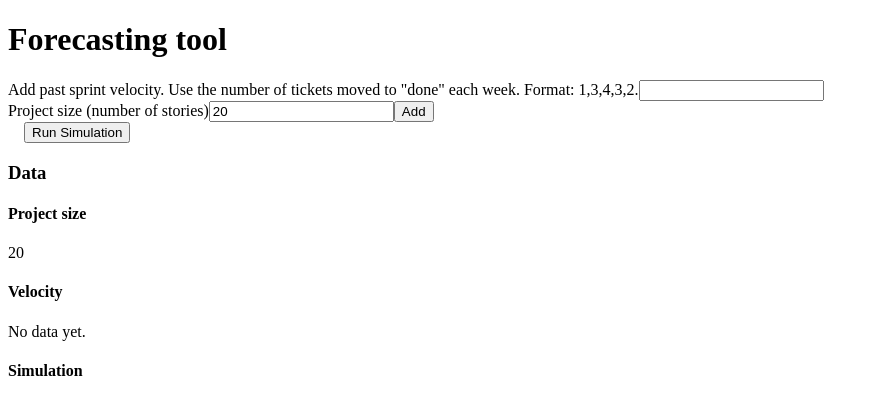
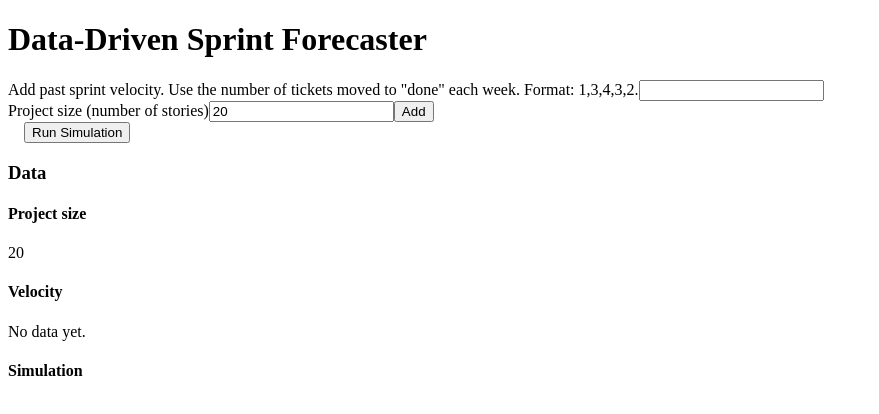
Before and after one commit to ZakLaughton/monte-carlo-forecaster, a React (Vite) app: page / in a window 1280 px wide. Shown: the top 414 px of the page, without its empty margins (0-879 px from the left). Built offline with nearby package versions, Linux system fonts and the light colour scheme.

Commit message:
rename app

```diff
--- a/index.html
+++ b/index.html
@@ -4,7 +4,7 @@
     <meta charset="UTF-8" />
     <link rel="icon" type="image/svg+xml" href="/vite.svg" />
     <meta name="viewport" content="width=device-width, initial-scale=1.0" />
-    <title>forecasting-app</title>
+    <title>monte-carlo-forecaster</title>
   </head>
   <body>
     <div id="root"></div>
--- a/package.json
+++ b/package.json
@@ -1,5 +1,5 @@
 {
-  "name": "forecasting-app",
+  "name": "monte-carlo-forecaster",
   "private": true,
   "version": "0.0.0",
   "type": "module",
--- a/src/App.tsx
+++ b/src/App.tsx
@@ -45,7 +45,7 @@ function App() {
 
   return (
     <div>
-      <h1>Forecasting tool</h1>
+      <h1>Data-Driven Sprint Forecaster</h1>
 
       <form onSubmit={handleSubmit}>
         <label style={{ display: "block" }}>
```
Also changed, not shown: 2 other files (tests, documents, lock files or other folders).
